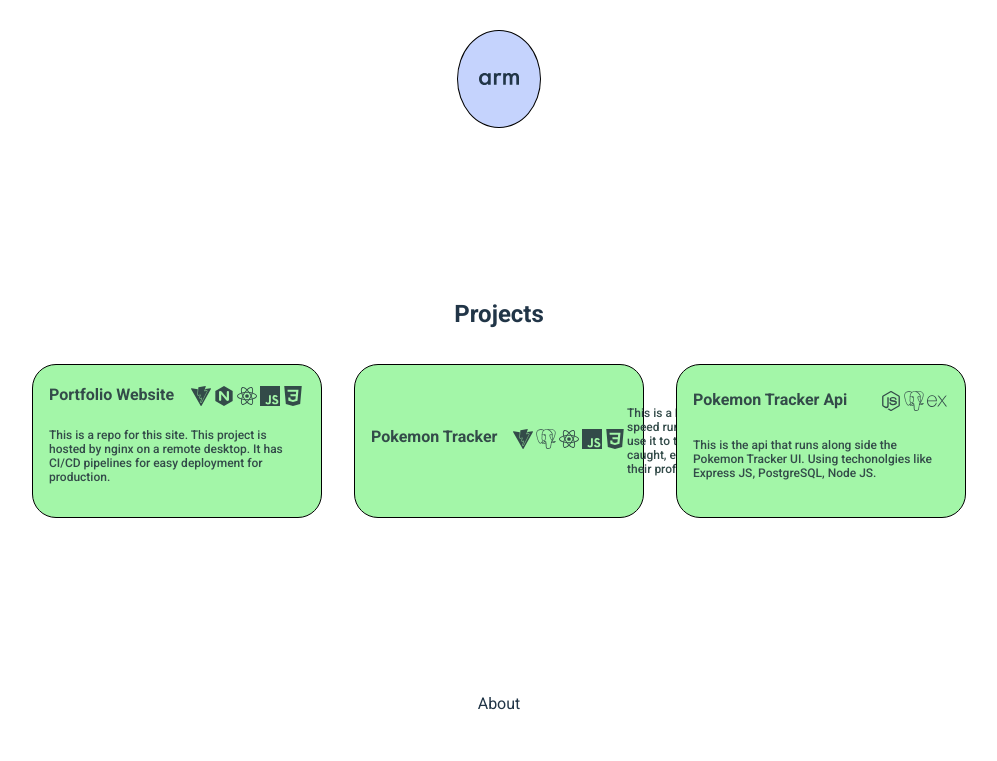
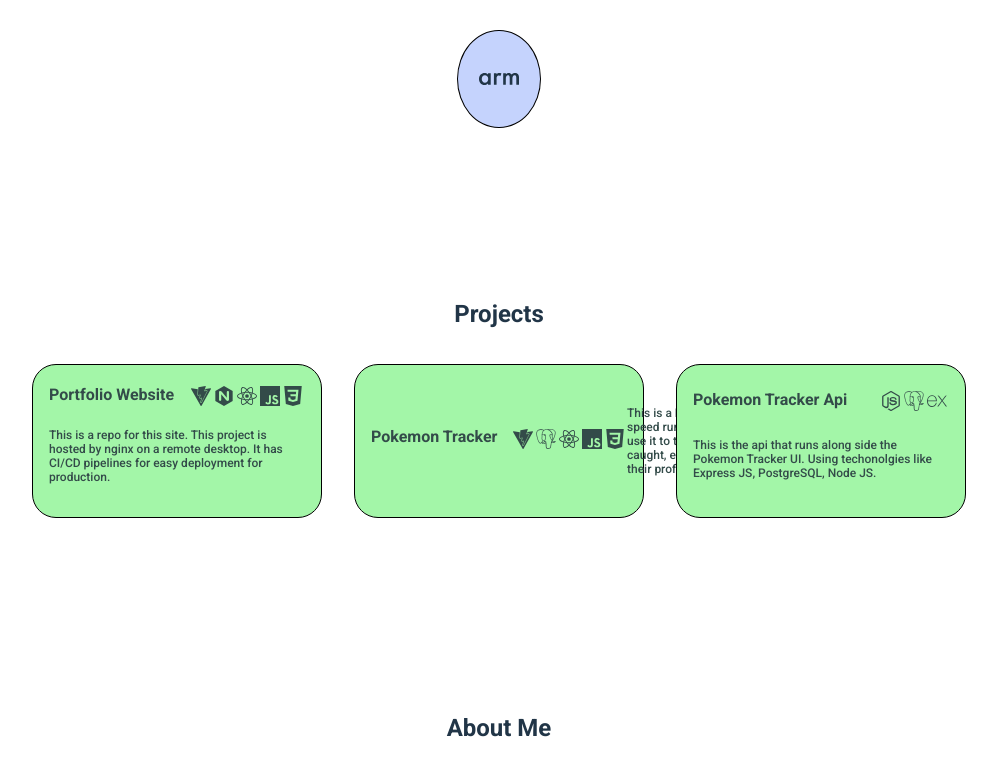
Before and after one commit to SamWilk/portfolio-wilk, a React (Vite) app: page / in a window 1280 px wide. Shown: the part 1060-1821 px from the top of the page, without its empty margins (141-1138 px from the left). Before the commit the page ends 1773 px from the top, so only its background shows below. Built offline with nearby package versions, Linux system fonts and the light colour scheme.

Commit message:
Adding About component

```diff
--- a/src/App.jsx
+++ b/src/App.jsx
@@ -1,4 +1,5 @@
 import "./App.css";
+import About from "./components/aboutComponent/About";
 import Navbar from "./components/navbarComponent/Navbar";
 import Projects from "./components/projectComponent/Projects";
 import Skills from "./components/skillsComponent/Skills";
@@ -21,7 +22,9 @@ function App() {
           <span id="Projects">
             <Projects />
           </span>
-          <div>About</div>
+          <span id="About">
+            <About />
+          </span>
         </div>
       </main>
     </>
--- /dev/null
+++ b/src/components/aboutComponent/About.jsx
@@ -0,0 +1,11 @@
+import "./About.css";
+
+const About = () => {
+  return (
+    <>
+      <h2>About Me</h2>
+    </>
+  );
+};
+
+export default About;
--- a/src/components/navbarComponent/Navbar.jsx
+++ b/src/components/navbarComponent/Navbar.jsx
@@ -41,7 +41,7 @@ function Navbar() {
               className="navButton"
               value="About"
               onClick={() => {
-                document.getElementById("Home").scrollIntoView();
+                document.getElementById("About").scrollIntoView();
               }}
             />
           </li>
```
Also changed, not shown: src/components/aboutComponent/About.css (added).
